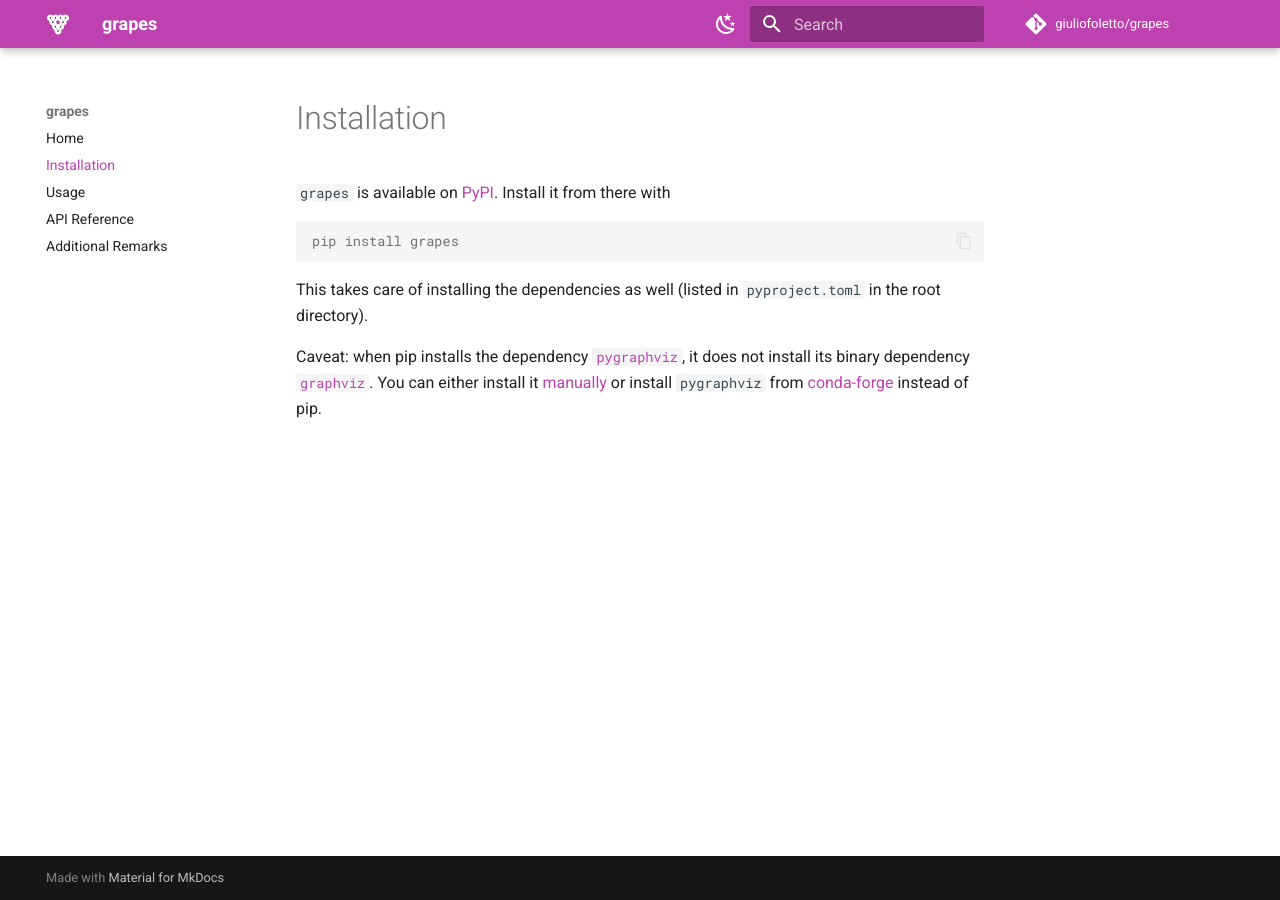
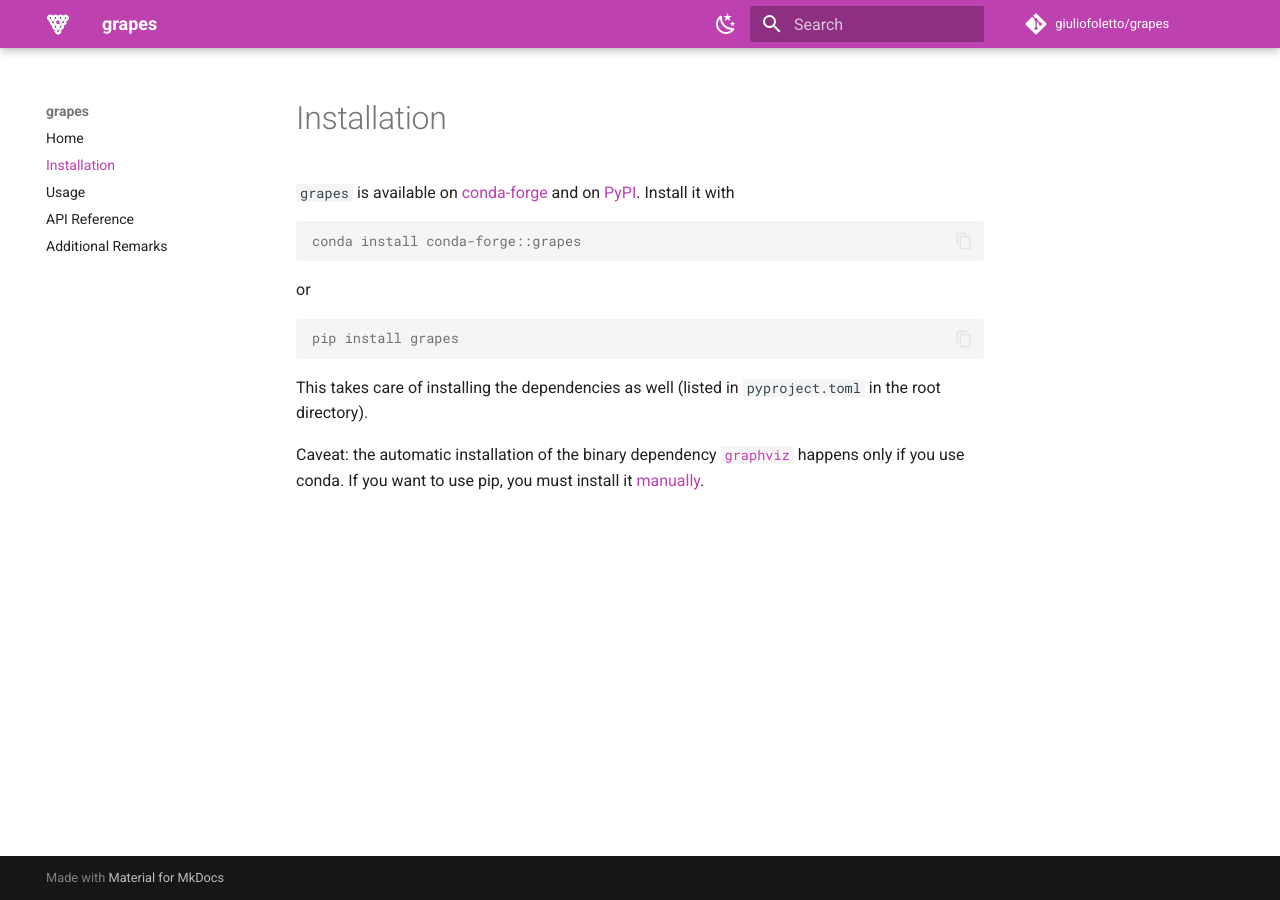
Before and after one commit to giuliofoletto/grapes, an MkDocs documentation site: the page built from docs/installation.md, in a window 1280 px wide. Built offline with MkDocs 1.6.1 and Material for MkDocs 9.7.7, drawn with Linux system fonts in a browser that asks for light colours; comment, search, counter and statistics services are not loaded.

Commit message:
Add conda-forge installation in docs

````diff
--- a/docs/installation.md
+++ b/docs/installation.md
@@ -1,7 +1,13 @@
 # Installation
 
-`grapes` is available on [PyPI](https://pypi.org/project/grapes/).
-Install it from there with
+`grapes` is available on [conda-forge](https://anaconda.org/conda-forge/grapes) and on [PyPI](https://pypi.org/project/grapes/).
+Install it with
+
+```console
+conda install conda-forge::grapes
+```
+
+or
 
 ```console
 pip install grapes
@@ -9,5 +15,5 @@
 
 This takes care of installing the dependencies as well (listed in `pyproject.toml` in the root directory).
 
-Caveat: when pip installs the dependency [`pygraphviz`](https://github.com/pygraphviz/pygraphviz), it does not install its binary dependency [`graphviz`](https://graphviz.org).
-You can either install it [manually](https://graphviz.org/download/) or install `pygraphviz` from [conda-forge](https://conda-forge.org/) instead of pip.
+Caveat: the automatic installation of the binary dependency [`graphviz`](https://graphviz.org) happens only if you use conda.
+If you want to use pip, you must install it [manually](https://graphviz.org/download/).
````
Also changed, not shown: README.md (+7 -1 lines).
